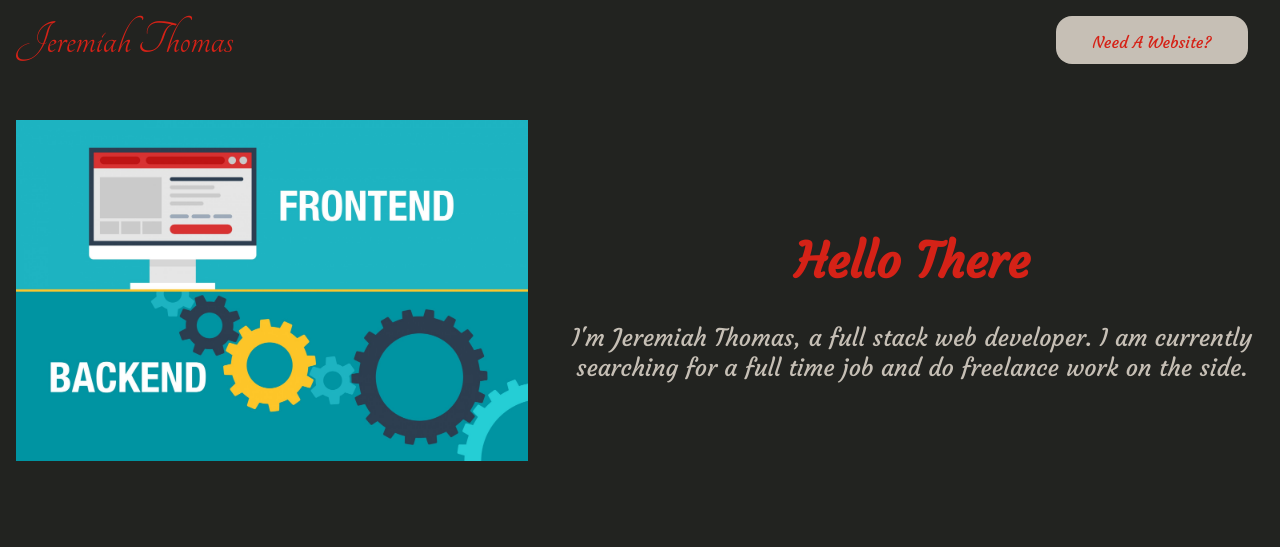
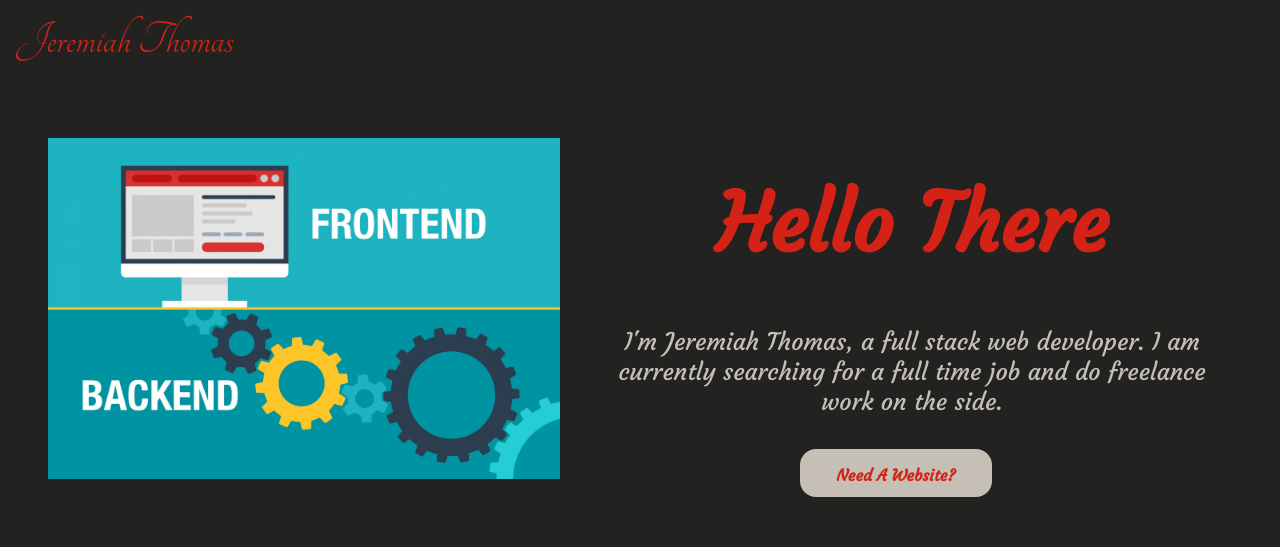
Before and after one commit to Jeremiah-Thomas/portfolio-site, a React (Create React App) app: page / in a window 1280 px wide. Shown: the top 547 px of the page. Built offline with nearby package versions, Linux system fonts and the light colour scheme; no server answers.

Commit message:
moved cta

```diff
--- a/src/components/Footer.js
+++ b/src/components/Footer.js
@@ -2,7 +2,7 @@ import React from "react";
 import styled from "styled-components";
 
 const Foot = styled.footer`
-  height: 10vh;
+  height: fit-content;
   max-width: 100%;
   background-color: var(--light-theme);
   position: realitve;
--- a/src/components/Header.js
+++ b/src/components/Header.js
@@ -1,6 +1,5 @@
 import React from "react";
 import styled from "styled-components";
-import { useNavigate } from "react-router-dom";
 
 const Head = styled.header`
   background-color: rgba(0, 0, 0, 0);
@@ -22,42 +21,12 @@ const Head = styled.header`
     justify-content: center;
     align-items: center;
   }
-
-  button {
-    all: unset;
-    border-radius: 1rem;
-    background-color: var(--light-theme);
-    color: var(--red-theme);
-    width: 10rem;
-    padding: 1rem;
-    height: 1rem;
-    font-size: 1rem;
-    margin-right: 2rem;
-    cursor: pointer;
-
-    &:hover {
-      background-color: var(--red-theme);
-      color: var(--light-theme);
-    }
-
-    @media (max-width: 830px) {
-      margin: 0;
-    }
-  }
 `;
 
 const Header = () => {
-  const navigate = useNavigate();
   return (
     <Head>
       <p>Jeremiah Thomas</p>
-      <button
-        onClick={() => {
-          navigate("/work-order", { replace: false });
-        }}
-      >
-        Need A Website?
-      </button>
     </Head>
   );
 };
--- a/src/components/MainSection.js
+++ b/src/components/MainSection.js
@@ -1,4 +1,5 @@
 import React from "react";
+import { useNavigate } from "react-router-dom";
 import styled from "styled-components";
 import Projects from "./Projects/Projects";
 import Hero from "../assets/hero.jpg";
@@ -54,6 +55,14 @@ const Intro = styled.div`
   margin-bottom: 7rem;
   gap: 2rem;
 
+  h1 {
+    font-size: 5rem;
+  }
+
+  p {
+    2rem;
+  }
+
   img {
     max-width: 40%;
   }
@@ -64,7 +73,36 @@ const Intro = styled.div`
     justify-content: center;
     align-items: center;
     text-align: center;
-    max-width: 55%;
+    max-width: 50%;
+
+    .cta {
+      display: flex;
+      flex-direction: column;
+      gap: 2rem;
+      min-width: 100%;
+      button {
+        all: unset;
+        border-radius: 1rem;
+        background-color: var(--light-theme);
+        color: var(--red-theme);
+        width: 10rem;
+        padding: 1rem;
+        height: 1rem;
+        font-size: 1rem;
+        font-weight: bold;
+        margin-right: 2rem;
+        cursor: pointer;
+
+        &:hover {
+          background-color: var(--red-theme);
+          color: var(--light-theme);
+        }
+
+        @media (max-width: 830px) {
+          margin: 0;
+        }
+      }
+    }
   }
 
   @media (max-width: 830px) {
@@ -81,16 +119,26 @@ const Intro = styled.div`
 `;
 
 const MainSection = () => {
+  const navigate = useNavigate();
   return (
     <Main>
       <Intro>
         <img src={Hero} alt="FullStack Portrayal" />
         <div>
           <h1>Hello There</h1>
-          <p>
-            I'm Jeremiah Thomas, a full stack web developer. I am currently
-            searching for a full time job and do freelance work on the side.
-          </p>
+          <div className="cta">
+            <p>
+              I'm Jeremiah Thomas, a full stack web developer. I am currently
+              searching for a full time job and do freelance work on the side.
+            </p>
+            <button
+              onClick={() => {
+                navigate("/work-order", { replace: false });
+              }}
+            >
+              Need A Website?
+            </button>
+          </div>
         </div>
       </Intro>
       <Projects />
```
